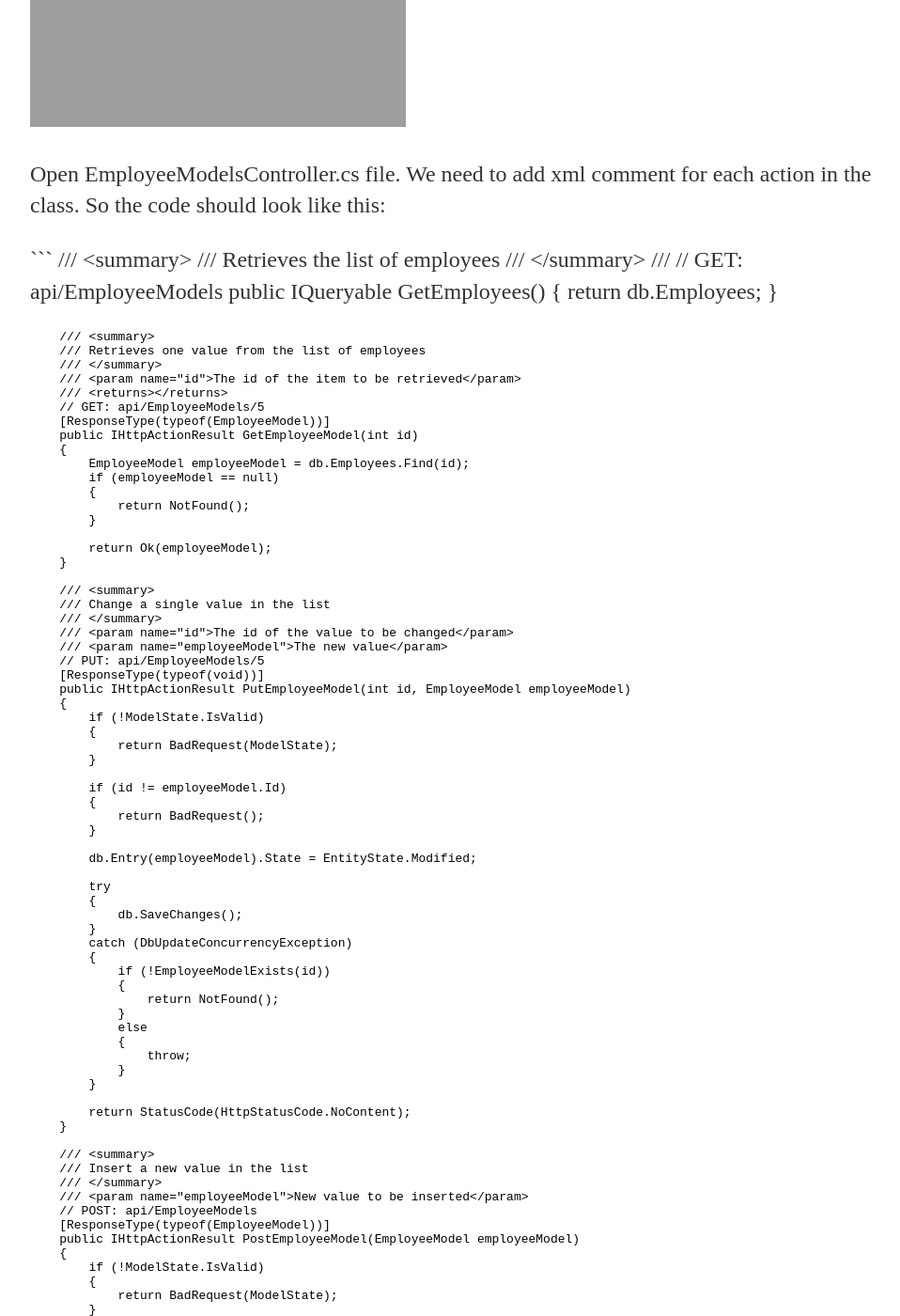
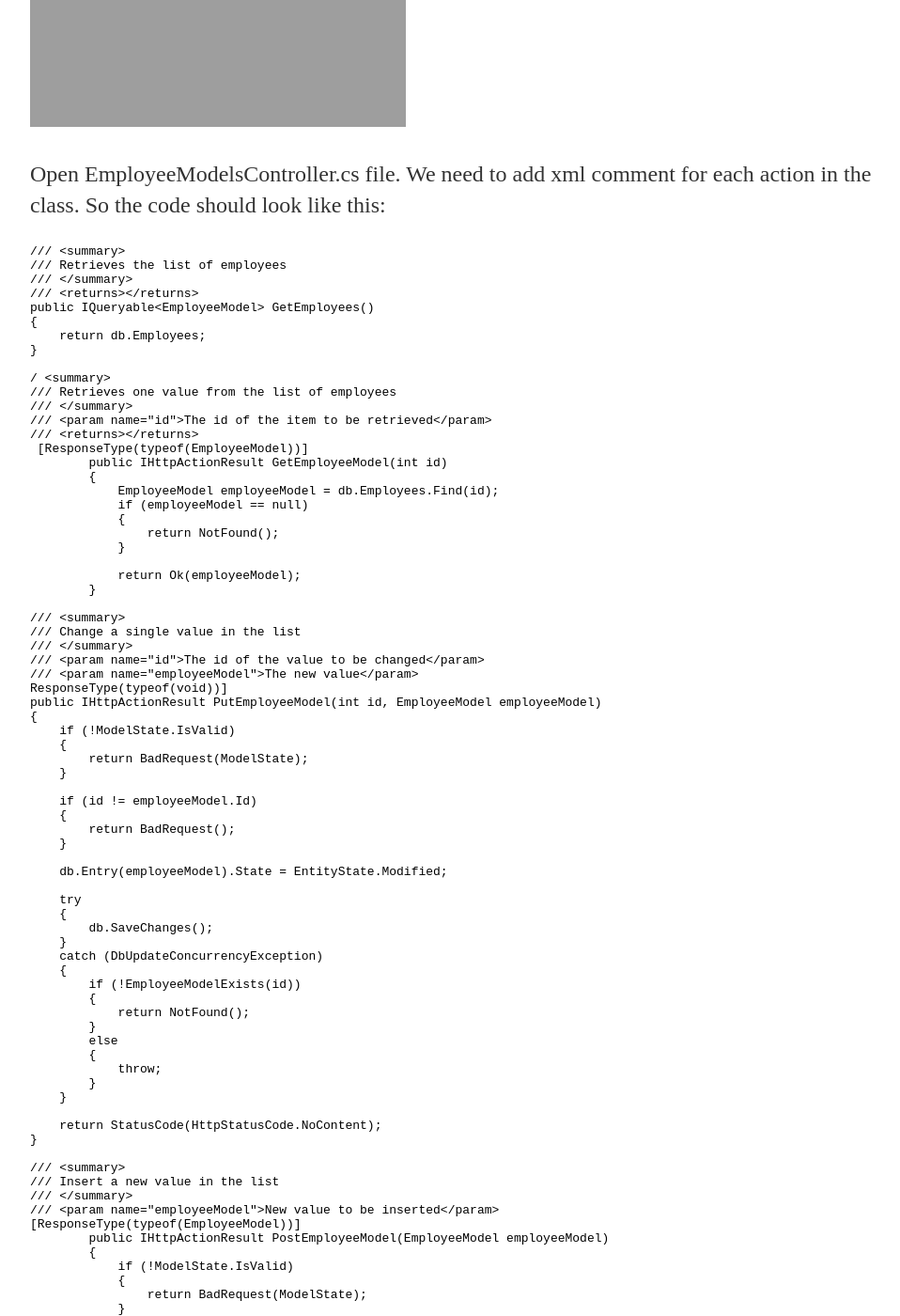
Before and after one commit to elsame/elsame.github.io, a Jekyll site: the page built from _posts/2018-06-01-how-to-use-swagger-to-test-rest-service.md, in a window 1280 px wide and 1400 px high, scrolled down 1149 px. Shown: the whole window at 94% size, without its empty margins (160-1118 px from the left). Built offline with Jekyll 4.4.1, drawn with Linux system fonts in a browser that asks for light colours; some of the changed text lies outside the part shown.

Commit message:
Update 2018-06-01-how-to-use-swagger-to-test-rest-service.md

````diff
--- a/_posts/2018-06-01-how-to-use-swagger-to-test-rest-service.md
+++ b/_posts/2018-06-01-how-to-use-swagger-to-test-rest-service.md
@@ -19,23 +19,21 @@ Open EmployeeModelsController.cs file.
 We need to add xml comment for each action in the class. So the code should look like this:
 
 ```
-        /// <summary>
-        /// Retrieves the list of employees
-        /// </summary>
-        /// <returns></returns>
-        // GET: api/EmployeeModels
-        public IQueryable<EmployeeModel> GetEmployees()
-        {
-            return db.Employees;
-        }
+/// <summary>
+/// Retrieves the list of employees
+/// </summary>
+/// <returns></returns>
+public IQueryable<EmployeeModel> GetEmployees()
+{
+    return db.Employees;
+}
 
-        /// <summary>
-        /// Retrieves one value from the list of employees
-        /// </summary>
-        /// <param name="id">The id of the item to be retrieved</param>
-        /// <returns></returns>
-        // GET: api/EmployeeModels/5
-        [ResponseType(typeof(EmployeeModel))]
+/ <summary>
+/// Retrieves one value from the list of employees
+/// </summary>
+/// <param name="id">The id of the item to be retrieved</param>
+/// <returns></returns>
+ [ResponseType(typeof(EmployeeModel))]
         public IHttpActionResult GetEmployeeModel(int id)
         {
             EmployeeModel employeeModel = db.Employees.Find(id);
@@ -47,52 +45,50 @@ We need to add xml comment for each action in the class. So the code should look
             return Ok(employeeModel);
         }
 
-        /// <summary>
-        /// Change a single value in the list
-        /// </summary>
-        /// <param name="id">The id of the value to be changed</param>
-        /// <param name="employeeModel">The new value</param>
-        // PUT: api/EmployeeModels/5
-        [ResponseType(typeof(void))]
-        public IHttpActionResult PutEmployeeModel(int id, EmployeeModel employeeModel)
+/// <summary>
+/// Change a single value in the list
+/// </summary>
+/// <param name="id">The id of the value to be changed</param>
+/// <param name="employeeModel">The new value</param>
+ResponseType(typeof(void))]
+public IHttpActionResult PutEmployeeModel(int id, EmployeeModel employeeModel)
+{
+    if (!ModelState.IsValid)
+    {
+        return BadRequest(ModelState);
+    }
+
+    if (id != employeeModel.Id)
+    {
+        return BadRequest();
+    }
+
+    db.Entry(employeeModel).State = EntityState.Modified;
+
+    try
+    {
+        db.SaveChanges();
+    }
+    catch (DbUpdateConcurrencyException)
+    {
+        if (!EmployeeModelExists(id))
         {
-            if (!ModelState.IsValid)
-            {
-                return BadRequest(ModelState);
-            }
+            return NotFound();
+        }
+        else
+        {
+            throw;
+        }
+    }
 
-            if (id != employeeModel.Id)
-            {
-                return BadRequest();
-            }
+    return StatusCode(HttpStatusCode.NoContent);
+}
 
-            db.Entry(employeeModel).State = EntityState.Modified;
-
-            try
-            {
-                db.SaveChanges();
-            }
-            catch (DbUpdateConcurrencyException)
-            {
-                if (!EmployeeModelExists(id))
-                {
-                    return NotFound();
-                }
-                else
-                {
-                    throw;
-                }
-            }
-
-            return StatusCode(HttpStatusCode.NoContent);
-        }
-
-        /// <summary>
-        /// Insert a new value in the list
-        /// </summary>
-        /// <param name="employeeModel">New value to be inserted</param>
-        // POST: api/EmployeeModels
-        [ResponseType(typeof(EmployeeModel))]
+/// <summary>
+/// Insert a new value in the list
+/// </summary>
+/// <param name="employeeModel">New value to be inserted</param>
+[ResponseType(typeof(EmployeeModel))]
         public IHttpActionResult PostEmployeeModel(EmployeeModel employeeModel)
         {
             if (!ModelState.IsValid)
@@ -105,41 +101,21 @@ We need to add xml comment for each action in the class. So the code should look
 
             return CreatedAtRoute("DefaultApi", new { id = employeeModel.Id }, employeeModel);
         }
-
-        /// <summary>
-        /// Delete an item from the list
-        /// </summary>
-        /// <param name="id">id of the item to be deleted</param>
-        // DELETE: api/EmployeeModels/55
-        [ResponseType(typeof(EmployeeModel))]
-        public IHttpActionResult DeleteEmployeeModel(int id)
-        {
-            EmployeeModel employeeModel = db.Employees.Find(id);
-            if (employeeModel == null)
-            {
-                return NotFound();
-            }
-
-            db.Employees.Remove(employeeModel);
-            db.SaveChanges();
-
-            return Ok(employeeModel);
-        }
-        ```
+```
 Then open SwaggerConfig.cs class and add this method to it:
 
-        ```
-        protected static string GetXmlCommentsPath()
-          {
-              return System.String.Format(@"{0}\bin\RestfulService.XML",
-                  System.AppDomain.CurrentDomain.BaseDirectory);
-          }
-        ```
+```
+protected static string GetXmlCommentsPath()
+  {
+      return System.String.Format(@"{0}\bin\RestfulService.XML",
+          System.AppDomain.CurrentDomain.BaseDirectory);
+  }
+```
 Uncomment the following block of code inside the “Register” method:
 
-       ```
-       c.IncludeXmlComments(GetXmlCommentsPath());
-        ```
+```
+c.IncludeXmlComments(GetXmlCommentsPath());
+```
 
 Now run the application. My application runs at http://localhost:52651 so I add /Swagger/ui/index to the url and then I can select EmployeeModels and it looks like this:
 
````
